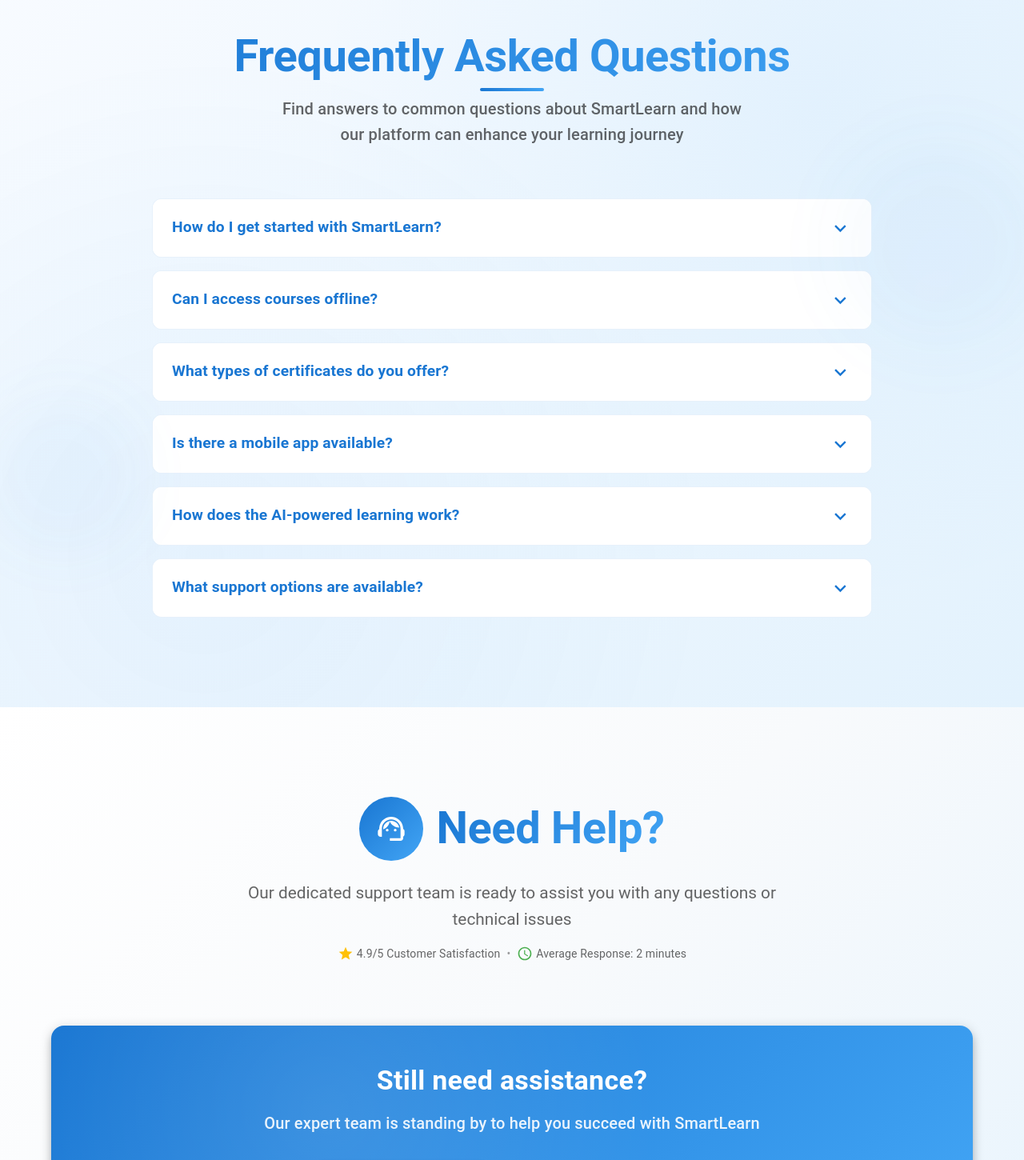
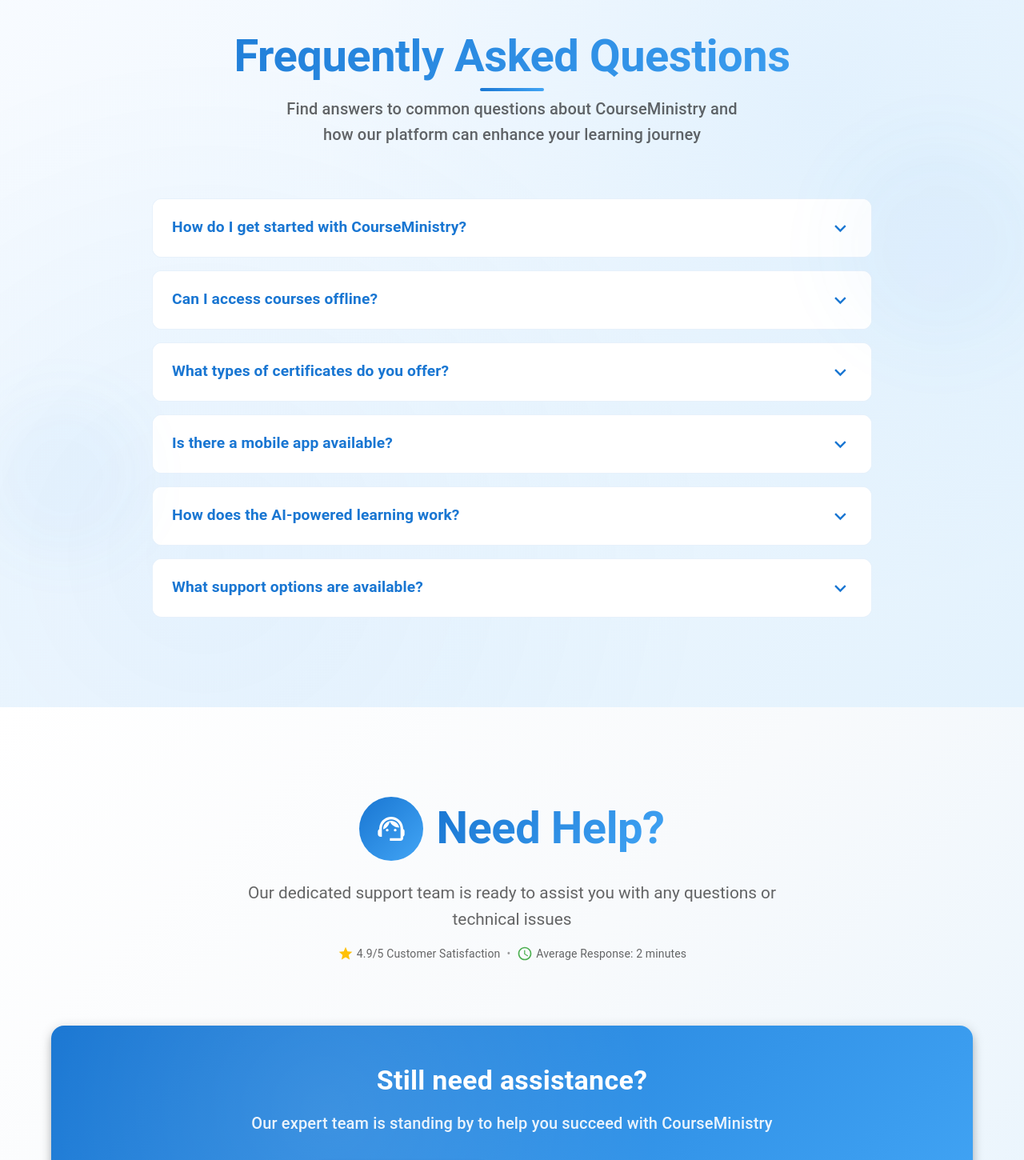
Before and after one commit to sakilaathapaththu/LMS_WebApplication, a React (Create React App) app in the folder frontend/: page / in a window 1280 px wide. Shown: the part 4820-6270 px from the top of the page at 80% size. Built offline with nearby package versions, Linux system fonts and the light colour scheme.

Commit message:
Change the content and name in FAQ

```diff
--- a/frontend/src/Components/Home/FAQ.jsx
+++ b/frontend/src/Components/Home/FAQ.jsx
@@ -40,17 +40,17 @@
   const theme = useTheme();
   const isMobile = useMediaQuery(theme.breakpoints.down('md'));
 
-  // FAQ data for SmartLearn LMS
+  // FAQ data for CourseMinistry LMS
   const faqData = [
     {
       id: 'panel1',
-      question: 'How do I get started with SmartLearn?',
+      question: 'How do I get started with CourseMinistry?',
       answer: 'Getting started is easy! Simply create your account, choose your learning path, and begin with our interactive onboarding process. Our AI-powered system will recommend courses based on your goals and skill level.'
     },
     {
       id: 'panel2',
       question: 'Can I access courses offline?',
-      answer: 'Yes, SmartLearn offers offline access to downloaded course materials. You can download videos, documents, and interactive content to continue learning even without an internet connection.'
+      answer: 'Yes, CourseMinistry offers offline access to downloaded course materials. You can download videos, documents, and interactive content to continue learning even without an internet connection.'
     },
     {
       id: 'panel3',
@@ -60,7 +60,7 @@
     {
       id: 'panel4',
       question: 'Is there a mobile app available?',
-      answer: 'Absolutely! SmartLearn is fully responsive and offers dedicated mobile apps for both iOS and Android. Access all features, track progress, and learn on-the-go with our optimized mobile experience.'
+      answer: 'Absolutely! CourseMinistry is fully responsive and offers dedicated mobile apps for both iOS and Android. Access all features, track progress, and learn on-the-go with our optimized mobile experience.'
     },
     {
       id: 'panel5',
@@ -271,7 +271,7 @@
                   lineHeight: 1.6
                 }}
               >
-                Find answers to common questions about SmartLearn and how our platform can enhance your learning journey
+                Find answers to common questions about CourseMinistry and how our platform can enhance your learning journey
               </Typography>
             </Box>
           </Fade>
@@ -616,7 +616,7 @@
                   Still need assistance?
                 </Typography>
                 <Typography variant="h6" sx={{ mb: 4, opacity: 0.9 }}>
-                  Our expert team is standing by to help you succeed with SmartLearn
+                  Our expert team is standing by to help you succeed with CourseMinistry
                 </Typography>
                 <Box sx={{ display: 'flex', gap: 2, justifyContent: 'center', flexWrap: 'wrap' }}>
                   <Button
```
